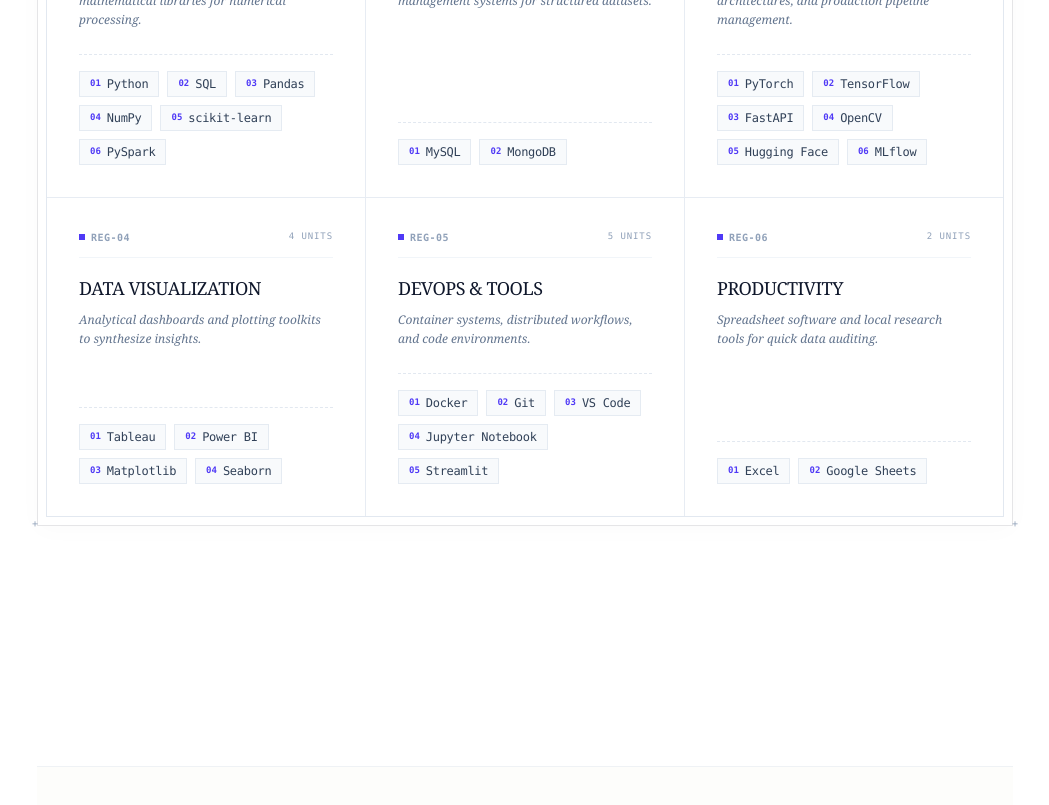
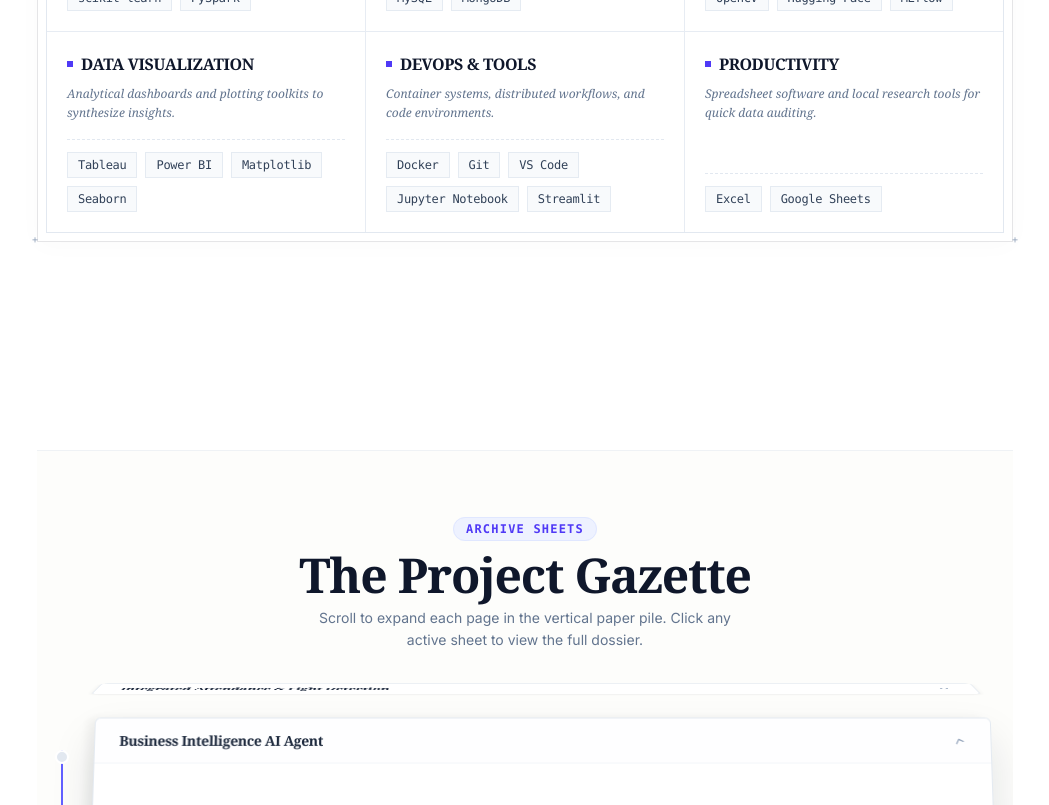
Before and after one commit to basil-123/portfolio, a Next.js app: page / in a window 1280 px wide. Shown: the part 1360-2165 px from the top of the page, without its empty margins (115-1164 px from the left). Built offline with nearby package versions, Linux system fonts and the light colour scheme; grey boxes are pictures that could not be loaded.

Commit message:
new 2026 -4 cursor

```diff
--- /dev/null
+++ b/app/components/CursorTracker.tsx
@@ -0,0 +1,159 @@
+"use client";
+
+import { useEffect, useState } from "react";
+import { motion, useMotionValue, useSpring } from "framer-motion";
+
+export default function CursorTracker() {
+  const [pointerType, setPointerType] = useState<"mouse" | "touch" | null>(null);
+  const [isHovered, setIsHovered] = useState(false);
+  const [isClicked, setIsClicked] = useState(false);
+  const [touchActive, setTouchActive] = useState(false);
+
+  // Mouse Coordinates
+  const mouseX = useMotionValue(-100);
+  const mouseY = useMotionValue(-100);
+
+  // Touch Coordinates
+  const touchX = useMotionValue(-100);
+  const touchY = useMotionValue(-100);
+
+  // Smooth springs for outer ring/trail
+  const springConfig = { damping: 28, stiffness: 300, mass: 0.4 };
+  const trailX = useSpring(mouseX, springConfig);
+  const trailY = useSpring(mouseY, springConfig);
+
+  useEffect(() => {
+    let lastTouchTime = 0;
+
+    const handleMouseMove = (e: MouseEvent) => {
+      // Ignore simulated mouse events from touch gestures
+      if (Date.now() - lastTouchTime < 500) return;
+      setPointerType("mouse");
+
+      mouseX.set(e.clientX);
+      mouseY.set(e.clientY);
+
+      // Check if hovering over clickable items
+      const target = e.target as HTMLElement | null;
+      if (target) {
+        const isClickable =
+          target.tagName === "BUTTON" ||
+          target.tagName === "A" ||
+          target.closest("button") ||
+          target.closest("a") ||
+          target.closest(".cursor-pointer") ||
+          target.getAttribute("role") === "button" ||
+          target.closest("[onClick]");
+        setIsHovered(!!isClickable);
+      }
+    };
+
+    const handleMouseDown = () => {
+      if (pointerType === "mouse") setIsClicked(true);
+    };
+    const handleMouseUp = () => setIsClicked(false);
+
+    // Touch events
+    const handleTouchStart = (e: TouchEvent) => {
+      lastTouchTime = Date.now();
+      setPointerType("touch");
+      setTouchActive(true);
+      if (e.touches.length > 0) {
+        touchX.set(e.touches[0].clientX);
+        touchY.set(e.touches[0].clientY);
+      }
+    };
+
+    const handleTouchMove = (e: TouchEvent) => {
+      lastTouchTime = Date.now();
+      setPointerType("touch");
+      if (e.touches.length > 0) {
+        touchX.set(e.touches[0].clientX);
+        touchY.set(e.touches[0].clientY);
+      }
+    };
+
+    const handleTouchEnd = () => {
+      lastTouchTime = Date.now();
+      setTouchActive(false);
+    };
+
+    window.addEventListener("mousemove", handleMouseMove);
+    window.addEventListener("mousedown", handleMouseDown);
+    window.addEventListener("mouseup", handleMouseUp);
+    window.addEventListener("touchstart", handleTouchStart, { passive: true });
+    window.addEventListener("touchmove", handleTouchMove, { passive: true });
+    window.addEventListener("touchend", handleTouchEnd);
+
+    return () => {
+      window.removeEventListener("mousemove", handleMouseMove);
+      window.removeEventListener("mousedown", handleMouseDown);
+      window.removeEventListener("mouseup", handleMouseUp);
+      window.removeEventListener("touchstart", handleTouchStart);
+      window.removeEventListener("touchmove", handleTouchMove);
+      window.removeEventListener("touchend", handleTouchEnd);
+    };
+  }, [mouseX, mouseY, touchX, touchY, pointerType]);
+
+  // Render Touch Tracker on mobile/touch pointers
+  if (pointerType === "touch") {
+    return (
+      <motion.div
+        style={{
+          position: "fixed",
+          left: touchX,
+          top: touchY,
+          x: "-50%",
+          y: "-50%",
+        }}
+        animate={{
+          scale: touchActive ? 1 : 0,
+          opacity: touchActive ? 0.6 : 0,
+        }}
+        transition={{ type: "spring", damping: 15, stiffness: 200 }}
+        className="w-12 h-12 rounded-full border border-indigo-400 bg-indigo-400/10 pointer-events-none z-50 fixed"
+      />
+    );
+  }
+
+  // Render Cursor Tracker on mouse pointers (PC)
+  if (pointerType === "mouse") {
+    return (
+      <>
+        {/* Inner Dot */}
+        <motion.div
+          style={{
+            position: "fixed",
+            left: mouseX,
+            top: mouseY,
+            x: "-50%",
+            y: "-50%",
+          }}
+          animate={{
+            scale: isClicked ? 0.7 : 1,
+          }}
+          className="w-2.5 h-2.5 bg-indigo-600 rounded-full pointer-events-none z-50 fixed"
+        />
+        {/* Smooth Outer Ring */}
+        <motion.div
+          style={{
+            position: "fixed",
+            left: trailX,
+            top: trailY,
+            x: "-50%",
+            y: "-50%",
+          }}
+          animate={{
+            scale: isHovered ? 1.6 : 1,
+            borderColor: isHovered ? "rgba(99, 102, 241, 0.7)" : "rgba(99, 102, 241, 0.25)",
+            backgroundColor: isHovered ? "rgba(99, 102, 241, 0.08)" : "rgba(99, 102, 241, 0.02)",
+          }}
+          transition={{ type: "tween", duration: 0.12 }}
+          className="w-8 h-8 rounded-full border pointer-events-none z-50 fixed"
+        />
+      </>
+    );
+  }
+
+  return null;
+}
--- a/app/page.tsx
+++ b/app/page.tsx
@@ -10,6 +10,7 @@
 const About = dynamic(() => import("@/sections/about"));
 const Contact = dynamic(() => import("@/sections/contact"));
 const RevealOnScroll = dynamic(() => import("@/components/RevealOnScroll"));
+const CursorTracker = dynamic(() => import("@/components/CursorTracker"), { ssr: false });
 
 export default function Home() {
   const [mounted, setMounted] = useState(false);
@@ -22,6 +23,7 @@
 
   return (
     <div className="relative min-h-screen">
+      <CursorTracker />
       {/* Base Solid Background Layer to prevent stacking glitches with body */}
       <div className="fixed inset-0 bg-[#f8fafc] -z-20 pointer-events-none" />
 
--- a/app/sections/projects.tsx
+++ b/app/sections/projects.tsx
@@ -163,16 +163,16 @@
 
   // Heights: 48px collapsed, 480px expanded (active POV is slightly upper to reveal lower pages)
   const h1 = useTransform(scrollYProgress, points, isMobile
-    ? [380, 380, 40, 40, 40, 40, 40, 40]
+    ? [500, 500, 40, 40, 40, 40, 40, 40]
     : [520, 520, 48, 48, 48, 48, 48, 48])
   const h2 = useTransform(scrollYProgress, points, isMobile
-    ? [40, 40, 380, 380, 40, 40, 40, 40]
+    ? [40, 40, 500, 500, 40, 40, 40, 40]
     : [48, 48, 520, 520, 48, 48, 48, 48])
   const h3 = useTransform(scrollYProgress, points, isMobile
-    ? [40, 40, 40, 40, 380, 380, 40, 40]
+    ? [40, 40, 40, 40, 500, 500, 40, 40]
     : [48, 48, 48, 48, 520, 520, 48, 48])
   const h4 = useTransform(scrollYProgress, points, isMobile
-    ? [40, 40, 40, 40, 40, 40, 380, 380]
+    ? [40, 40, 40, 40, 40, 40, 500, 500]
     : [48, 48, 48, 48, 48, 48, 520, 520])
 
   // rotateX: 0deg active (parallel to screen), 68deg collapsed (lying flat on desk, slightly upper POV)
@@ -187,13 +187,13 @@
     ? [20, 20, -30, -30, -30, -30, -30, -30]
     : [20, 20, -40, -40, -40, -40, -40, -40])
   const y2 = useTransform(scrollYProgress, points, isMobile
-    ? [400, 400, 20, 20, -10, -10, -10, -10]
+    ? [520, 520, 20, 20, -10, -10, -10, -10]
     : [540, 540, 20, 20, -16, -16, -16, -16])
   const y3 = useTransform(scrollYProgress, points, isMobile
-    ? [420, 420, 420, 420, 20, 20, 10, 10]
+    ? [540, 540, 520, 520, 20, 20, 10, 10]
     : [564, 564, 564, 564, 20, 20, 8, 8])
   const y4 = useTransform(scrollYProgress, points, isMobile
-    ? [440, 440, 440, 440, 440, 440, 20, 20]
+    ? [560, 560, 540, 540, 520, 520, 20, 20]
     : [588, 588, 588, 588, 588, 588, 20, 20])
 
   // z: translation along Z-axis (lifts up closer to viewer when active)
@@ -318,7 +318,7 @@
         </div>
 
         {/* Progress Track and Stack Deck Wrapper */}
-        <div className="w-full max-w-5xl px-4 sm:px-6 relative flex gap-8 items-center h-[520px] sm:h-[660px]">
+        <div className="w-full max-w-5xl px-4 sm:px-6 relative flex gap-8 items-center h-[620px] sm:h-[660px]">
 
           {/* Scroll Progress Timeline Track (Left Side) */}
           <div className="relative w-0.5 bg-slate-200/80 hidden lg:block h-[450px] shrink-0 z-20">
@@ -377,19 +377,12 @@
                     className="h-full w-full flex items-center justify-between px-3 sm:px-6"
                   >
                     <div className="flex items-center gap-2 sm:gap-3">
-                      <span className="text-[8px] sm:text-[9px] font-mono text-slate-400 font-bold tracking-wide">
-                        SHEET {project.id}
-                      </span>
-                      <span className="w-1 h-1 rounded-full bg-slate-300" />
                       <h3 className="text-[11px] sm:text-sm font-serif font-bold text-slate-800 tracking-tight line-clamp-1 transition-transform duration-500 ease-out group-hover:scale-[1.03] origin-left">
                         {project.title}
                       </h3>
                     </div>
 
                     <div className="flex items-center gap-2 sm:gap-3 shrink-0">
-                      <span className="text-[8px] sm:text-[9px] font-mono text-slate-400 font-medium hidden sm:inline">
-                        {project.date}
-                      </span>
                       <motion.div style={{ rotate: transforms.rotateChevron }} className="text-slate-400">
                         <ChevronDown className="w-3 sm:w-3.5 h-3 sm:h-3.5" />
                       </motion.div>
@@ -407,40 +400,54 @@
                   <div className="flex-1 grid grid-cols-12 gap-3 sm:gap-6 items-stretch overflow-hidden">
 
                     {/* Left Column: Editorial Content */}
-                    <div className="col-span-12 sm:col-span-6 flex flex-col justify-between overflow-hidden relative z-10 py-1 transition-transform duration-500 ease-out group-hover:scale-[1.04] origin-left">
+                    <div className="col-span-12 lg:col-span-6 flex flex-col justify-between overflow-hidden relative z-10 py-1 transition-transform duration-500 ease-out group-hover:scale-[1.04] origin-left">
                       <div>
-                        {/* Issue & Price Header */}
-                        <div className="flex justify-between items-center text-[8px] sm:text-[9px] font-mono text-slate-400 tracking-wider mb-1">
-                          <span>{project.issue}</span>
-                          <span>{project.price}</span>
-                        </div>
-
                         {/* Subtitle */}
                         <div className="border-y border-dashed border-slate-200 py-1 text-[9px] sm:text-xs font-mono text-slate-500 italic mb-2">
                           {project.subtitle}
                         </div>
 
+                        {/* PC-only Vintage Gazette Stats Grid */}
+                        <div className="hidden lg:grid grid-cols-3 gap-2 border-b border-dashed border-slate-200 pb-2 mb-3 text-[10px] font-mono text-slate-500 font-bold">
+                          <div>
+                            <span className="block text-slate-400 font-extrabold uppercase text-[7px] tracking-wider">GAZETTE ISSUE</span>
+                            <span className="text-slate-700">{project.issue}</span>
+                          </div>
+                          <div>
+                            <span className="block text-slate-400 font-extrabold uppercase text-[7px] tracking-wider">RELEASE DATE</span>
+                            <span className="text-slate-700">{project.date}</span>
+                          </div>
+                          <div>
+                            <span className="block text-slate-400 font-extrabold uppercase text-[7px] tracking-wider">PRINT PRICE</span>
+                            <span className="text-slate-700">{project.price}</span>
+                          </div>
+                        </div>
+
                         {/* Editorial Body Text */}
-                        <p className="text-slate-600 text-[10px] sm:text-xs leading-relaxed font-serif text-justify overflow-hidden line-clamp-4 sm:line-clamp-8 mb-2 sm:mb-3">
+                        <p className="text-slate-600 text-[10px] sm:text-xs leading-relaxed font-serif text-justify overflow-hidden line-clamp-4 lg:line-clamp-8 mb-2 sm:mb-3">
                           {project.editorial}
                         </p>
-                      </div>
 
-                      {/* Mobile-only Tech Badges (shown only on mobile) */}
-                      <div className="flex flex-wrap gap-1 mt-1 sm:hidden shrink-0">
-                        {project.tech.slice(0, 5).map((tech) => (
-                          <span
-                            key={tech}
-                            className="text-[8px] font-mono font-semibold px-1.5 py-0.5 bg-slate-50 text-slate-600 border border-slate-200/80 rounded"
-                          >
-                            {tech}
+                        {/* PC-only Specs Section to fill up unused space */}
+                        <div className="hidden lg:block border-t border-slate-100 pt-3 mt-3">
+                          <span className="text-[9px] font-mono text-slate-400 font-bold uppercase block mb-1">
+                            System Architecture Preview
                           </span>
-                        ))}
-                        {project.tech.length > 5 && (
-                          <span className="text-[8px] font-mono text-slate-500 pt-0.5 bg-slate-50 px-1.5 rounded">
-                            +{project.tech.length - 5} more
-                          </span>
-                        )}
+                          <ul className="space-y-1.5 font-serif text-[10px] text-slate-500">
+                            {project.architecture.slice(0, 4).map((item, idx) => {
+                              const [title, desc] = item.split(': ')
+                              return (
+                                <li key={idx} className="flex items-start gap-1.5 leading-relaxed">
+                                  <span className="mt-1 w-1.5 h-1.5 bg-indigo-500 rounded-full shrink-0" />
+                                  <span>
+                                    <strong className="text-slate-800 font-sans text-[8px] uppercase tracking-wider mr-1">{title}:</strong>
+                                    {desc}
+                                  </span>
+                                </li>
+                              )
+                            })}
+                          </ul>
+                        </div>
                       </div>
 
                       {/* Footer Actions */}
@@ -454,21 +461,24 @@
                       </div>
                     </div>
 
-                    {/* Right Column: Technical Video/Image Frame Box & Tech Badges (hidden on mobile) */}
-                    <div className="hidden sm:flex sm:col-span-6 flex-col justify-between overflow-hidden relative z-10">
+                    {/* Right Column: Technical Video/Image Frame Box & Tech Badges */}
+                    <div className="col-span-12 lg:col-span-6 flex flex-col justify-between overflow-hidden relative z-10 mt-3 lg:mt-0">
                       {/* Technical Video/Image Frame */}
-                      <div className="flex-1 flex flex-col justify-center mb-3 sm:mb-4">
+                      <div className="flex flex-col justify-center mb-3 sm:mb-4 shrink-0 lg:flex-1">
                         <div className="bg-[#fcfbf9] border border-slate-300 rounded-[4px] p-1.5 shadow-[0_4px_12px_rgba(15,23,42,0.06)] transition-transform duration-500 group-hover:scale-[1.02]">
                           <div className="aspect-[16/10] bg-slate-900 rounded-[2px] overflow-hidden relative border border-slate-200">
                             {project.bgVideo ? (
                               <video
-                                src={project.bgVideo}
                                 autoPlay
                                 loop
                                 muted
                                 playsInline
+                                poster={project.naturalImage}
                                 className="w-full h-full object-cover filter brightness-[1.02] contrast-[0.98]"
-                              />
+                              >
+                                <source src={project.bgVideo} type="video/mp4" />
+                                Your browser does not support the video tag.
+                              </video>
                             ) : (
                               <img
                                 src={project.naturalImage}
@@ -482,10 +492,24 @@
                         <div className="text-[8px] sm:text-[9px] font-mono text-slate-400 font-bold tracking-wider text-center mt-2 uppercase">
                           {project.caption}
                         </div>
+
+                        {/* PC-only Repo Indicators to fill up unused space */}
+                        <div className="hidden lg:flex items-center gap-2 mt-3 border-t border-slate-100 pt-3">
+                          <span className="text-[9px] font-mono text-slate-400 font-bold uppercase tracking-wider">
+                            Source Repos
+                          </span>
+                          <div className="flex flex-wrap gap-1.5">
+                            {project.relatedRepos.map((repo, rIdx) => (
+                              <span key={rIdx} className="inline-flex items-center gap-0.5 text-[9px] font-mono text-indigo-600 bg-indigo-50/50 border border-indigo-100/50 px-1.5 py-0.5 rounded">
+                                {repo.name}
+                              </span>
+                            ))}
+                          </div>
+                        </div>
                       </div>
 
                       {/* Tech Badges */}
-                      <div className="flex flex-wrap gap-1 justify-start sm:justify-end shrink-0">
+                      <div className="flex flex-wrap gap-1 justify-start lg:justify-end shrink-0">
                         {project.tech.slice(0, 4).map((tech) => (
                           <span
                             key={tech}
@@ -538,7 +562,6 @@
                   <span className="text-[10px] font-mono bg-slate-800 text-[#fdfcfb] px-2 py-0.5 rounded font-bold uppercase tracking-wider">
                     GAZETTE DOSSIER
                   </span>
-                  <span className="text-xs font-mono text-slate-500 font-semibold">{selectedProject.issue}</span>
                 </div>
 
                 {/* Close button with card look */}
--- a/app/sections/skills.tsx
+++ b/app/sections/skills.tsx
@@ -71,10 +71,10 @@
 
 export default function Skills() {
   return (
-    <section id="skills" className="py-16 sm:py-24 relative z-10">
+    <section id="skills" className="py-12 sm:py-16 relative z-10">
       <div className="max-w-5xl mx-auto">
         {/* Title block */}
-        <div className="grid grid-cols-1 md:grid-cols-4 gap-4 md:gap-8 mb-10 md:mb-16 border-b border-slate-200 pb-6 md:pb-8">
+        <div className="grid grid-cols-1 md:grid-cols-4 gap-4 md:gap-8 mb-8 md:mb-12 border-b border-slate-200 pb-6 md:pb-8">
           <div className="md:col-span-2">
             <span className="font-mono text-xs uppercase tracking-widest text-slate-400">
               Technical Index
@@ -116,44 +116,29 @@
               <motion.div
                 variants={cellVariants}
                 key={group.title}
-                className="bg-white p-5 sm:p-8 flex flex-col justify-between hover:bg-slate-50/50 transition-all duration-300 group/card relative overflow-hidden min-h-[250px] sm:min-h-[300px]"
+                className="bg-white p-4 sm:p-5 flex flex-col justify-between hover:bg-slate-50/50 transition-all duration-300 group/card relative overflow-hidden min-h-[160px] sm:min-h-[195px]"
               >
                 {/* Top edge active line animation on hover */}
                 <div className="absolute top-0 left-0 right-0 h-[2px] bg-indigo-600 transform scale-x-0 group-hover/card:scale-x-100 transition-transform duration-300 origin-left" />
 
                 <div>
-                  {/* Registry Header */}
-                  <div className="flex items-center justify-between border-b border-slate-100 pb-3 mb-4 select-none">
-                    <div className="flex items-center gap-1.5">
-                      <span className="w-1.5 h-1.5 bg-indigo-600 rounded-none" />
-                      <span className="font-mono text-[10px] uppercase tracking-wider text-slate-400 font-bold">
-                        REG-{group.code}
-                      </span>
-                    </div>
-                    <span className="font-mono text-[9px] text-slate-400 uppercase tracking-widest">
-                      {group.skills.length} units
-                    </span>
-                  </div>
-
                   {/* Title & Description */}
-                  <h3 className="font-serif text-lg font-medium text-slate-900 uppercase tracking-tight group-hover/card:text-indigo-600 group-hover/card:translate-x-1 transition-all duration-200">
+                  <h3 className="font-serif text-base font-semibold text-slate-900 uppercase tracking-tight group-hover/card:text-indigo-600 group-hover/card:translate-x-1 transition-all duration-200 flex items-center gap-2">
+                    <span className="w-1.5 h-1.5 bg-indigo-600 rounded-none shrink-0" />
                     {group.title}
                   </h3>
-                  <p className="text-xs font-serif text-slate-500 italic leading-relaxed mt-2 mb-6">
+                  <p className="text-xs font-serif text-slate-500 italic leading-relaxed mt-2 mb-4">
                     {group.description}
                   </p>
                 </div>
 
                 {/* Sub-grid list of Skills */}
-                <div className="flex flex-wrap gap-2 pt-4 border-t border-dashed border-slate-200 mt-auto">
-                  {group.skills.map((skill, sIdx) => (
+                <div className="flex flex-wrap gap-2 pt-3 border-t border-dashed border-slate-200 mt-auto">
+                  {group.skills.map((skill) => (
                     <div
                       key={skill}
-                      className="group/skill flex items-center gap-1.5 px-2.5 py-1 bg-slate-50 border border-slate-200/80 hover:bg-slate-950 hover:border-slate-950 hover:text-white transition-all duration-150 rounded-none cursor-default select-none"
+                      className="group/skill flex items-center px-2.5 py-1 bg-slate-50 border border-slate-200/80 hover:bg-slate-950 hover:border-slate-950 hover:text-white transition-all duration-150 rounded-none cursor-default select-none"
                     >
-                      <span className="font-mono text-[9px] text-indigo-600 font-bold group-hover/skill:text-indigo-400 transition-colors duration-150">
-                        {(sIdx + 1).toString().padStart(2, "0")}
-                      </span>
                       <span className="font-mono text-[10px] sm:text-xs text-slate-700 group-hover/skill:text-slate-100 transition-colors duration-150 tracking-tight">
                         {skill}
                       </span>
```
